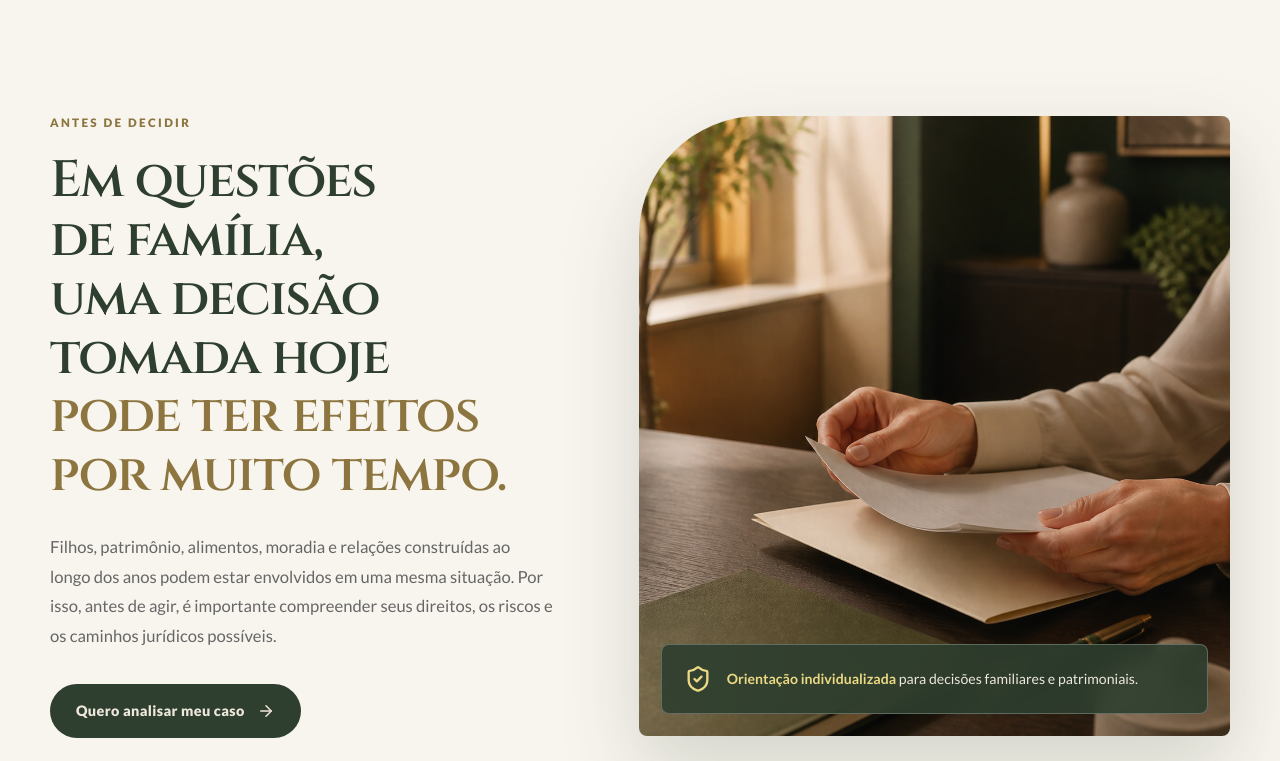
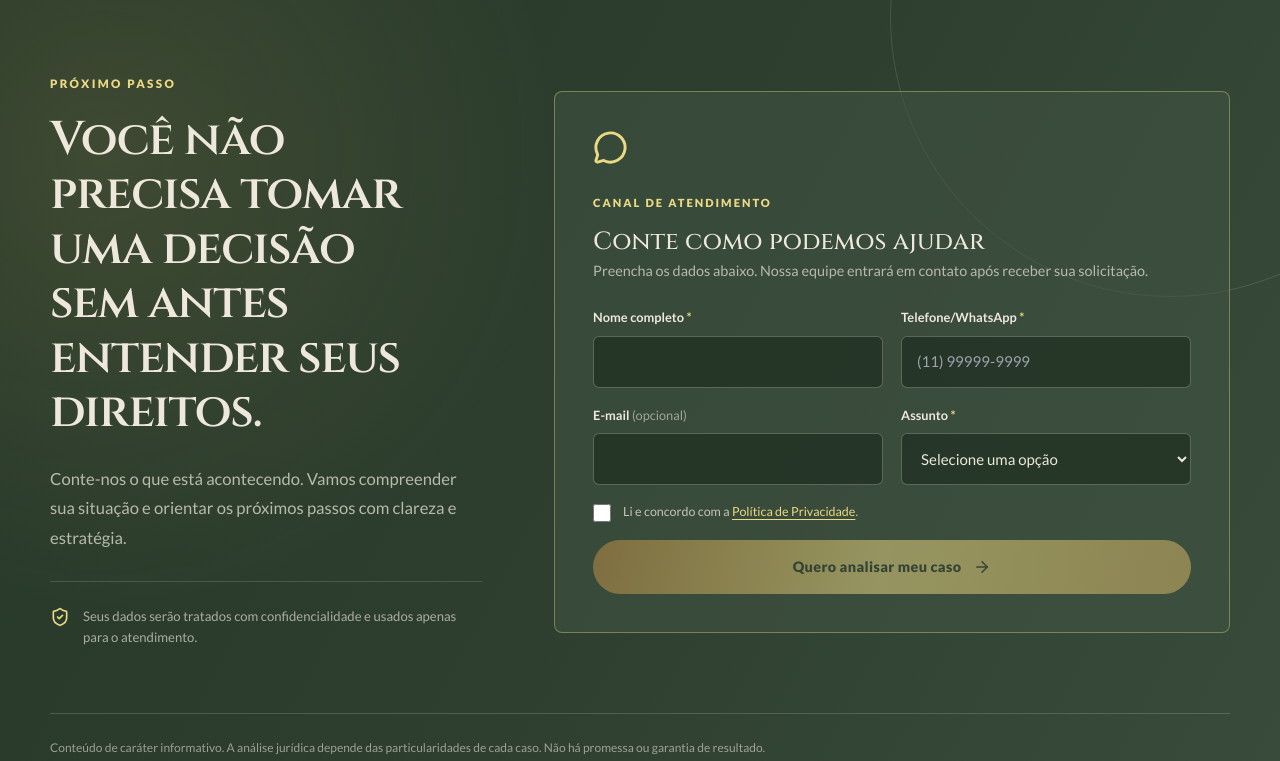
Before and after one commit to squadaguias-max/Pesseghini-Doniani-Advocacia-, a React (Vite) app: page / in a window 1280 px wide. Shown: the part 819-1580 px from the top of the page. Built offline with nearby package versions, Linux system fonts and the light colour scheme.

Commit message:
Move formulario para abaixo do hero

```diff
--- a/src/modules/home/pages/HomePage.jsx
+++ b/src/modules/home/pages/HomePage.jsx
@@ -54,6 +54,28 @@ export function HomePage() {
           </div>
           <p className="hero-note">Cada caso depende de análise individual.</p>
         </div>
+      </section>
+
+      <section className="hero-form-section" id="atendimento">
+        <div className="container hero-form-grid">
+          <div className="hero-form-intro">
+            <span className="eyebrow eyebrow-light">Próximo passo</span>
+            <h2>Você não precisa tomar uma decisão<br />sem antes entender seus direitos.</h2>
+            <p>Conte-nos o que está acontecendo. Vamos compreender sua situação e orientar os próximos passos com clareza e estratégia.</p>
+            <div className="hero-form-assurance">
+              <ShieldCheck aria-hidden="true" />
+              <span>Seus dados serão tratados com confidencialidade e usados apenas para o atendimento.</span>
+            </div>
+          </div>
+          <div className="contact-card">
+            <MessageCircle aria-hidden="true" />
+            <span>Canal de atendimento</span>
+            <h3>Conte como podemos ajudar</h3>
+            <p>Preencha os dados abaixo. Nossa equipe entrará em contato após receber sua solicitação.</p>
+            <ContactForm />
+          </div>
+        </div>
+        <div className="container legal-note">Conteúdo de caráter informativo. A análise jurídica depende das particularidades de cada caso. Não há promessa ou garantia de resultado.</div>
       </section>
 
       <section className="opening" id="escritorio">
@@ -165,23 +187,6 @@ export function HomePage() {
         </div>
       </section>
 
-      <section className="final-cta" id="atendimento">
-        <div className="container final-cta-grid">
-          <div>
-            <span className="eyebrow eyebrow-light">Próximo passo</span>
-            <h2>Você não precisa tomar uma decisão<br />sem antes entender seus direitos.</h2>
-            <p>Conte-nos o que está acontecendo. Vamos compreender sua situação e orientar os próximos passos com clareza e estratégia.</p>
-          </div>
-          <div className="contact-card">
-            <MessageCircle aria-hidden="true" />
-            <span>Canal de atendimento</span>
-            <h3>Conte como podemos ajudar</h3>
-            <p>Preencha os dados abaixo. Nossa equipe entrará em contato após receber sua solicitação.</p>
-            <ContactForm />
-          </div>
-        </div>
-        <div className="container legal-note">Conteúdo de caráter informativo. A análise jurídica depende das particularidades de cada caso. Não há promessa ou garantia de resultado.</div>
-      </section>
     </>
   );
 }
--- a/src/styles/index.css
+++ b/src/styles/index.css
@@ -312,7 +312,7 @@ h2 em {
 .section-heading h2,
 .care-grid h2,
 .faq-intro h2,
-.final-cta h2 {
+.hero-form-section h2 {
   margin: 0;
   font-family: var(--display);
   font-size: clamp(2.4rem, 4vw, 4rem);
@@ -686,27 +686,67 @@ h2 em {
   line-height: 1.7;
 }
 
-.final-cta {
-  padding: 112px 0 28px;
+.hero-form-section {
+  position: relative;
+  padding: 78px 0 28px;
   overflow: hidden;
-  background: var(--green-dark);
+  border-top: 1px solid rgba(235, 217, 131, 0.34);
+  background:
+    radial-gradient(circle at 8% 20%, rgba(216, 183, 102, 0.13), transparent 34%),
+    linear-gradient(118deg, #263829 0%, var(--green-dark) 52%, #394c3b 100%);
   color: var(--ivory);
 }
 
-.final-cta-grid {
+.hero-form-section::before {
+  content: "";
+  position: absolute;
+  top: -260px;
+  right: -170px;
+  width: 560px;
+  height: 560px;
+  border: 1px solid rgba(235, 217, 131, 0.15);
+  border-radius: 50%;
+  pointer-events: none;
+}
+
+.hero-form-grid {
+  position: relative;
+  z-index: 1;
   display: grid;
-  grid-template-columns: 1fr 0.82fr;
-  gap: 90px;
+  grid-template-columns: 0.78fr 1.22fr;
+  gap: 72px;
   align-items: center;
 }
 
-.final-cta h2 {
-  font-size: clamp(2.5rem, 4vw, 4.1rem);
+.hero-form-section h2 {
+  font-size: clamp(2.35rem, 3.7vw, 3.85rem);
 }
 
-.final-cta-grid > div:first-child > p {
+.hero-form-intro > p {
   max-width: 660px;
+  margin: 25px 0 0;
   color: rgba(238, 232, 220, 0.72);
+}
+
+.hero-form-assurance {
+  display: flex;
+  gap: 13px;
+  align-items: flex-start;
+  max-width: 520px;
+  margin-top: 28px;
+  padding-top: 24px;
+  border-top: 1px solid rgba(238, 232, 220, 0.16);
+  color: rgba(238, 232, 220, 0.66);
+  font-size: 0.82rem;
+  line-height: 1.6;
+}
+
+.hero-form-assurance svg {
+  width: 20px;
+  height: 20px;
+  flex: 0 0 auto;
+  margin-top: 1px;
+  color: var(--gold-light);
 }
 
 .contact-card {
@@ -747,8 +787,15 @@ h2 em {
 
 .contact-form {
   display: grid;
+  grid-template-columns: repeat(2, minmax(0, 1fr));
   gap: 18px;
   margin-top: 26px;
+}
+
+.contact-form .privacy-consent,
+.contact-form .contact-button,
+.contact-form .form-message {
+  grid-column: 1 / -1;
 }
 
 .form-field {
@@ -1120,7 +1167,7 @@ footer {
   .process-section,
   .care-section,
   .faq-section,
-  .final-cta {
+  .hero-form-section {
     padding-top: 88px;
     padding-bottom: 88px;
   }
@@ -1138,7 +1185,7 @@ footer {
   .section-heading,
   .care-grid,
   .faq-grid,
-  .final-cta-grid {
+  .hero-form-grid {
     grid-template-columns: 1fr;
     gap: 48px;
   }
@@ -1249,7 +1296,7 @@ footer {
     padding: 72px 0;
   }
 
-  .final-cta {
+  .hero-form-section {
     padding: 72px 0 24px;
   }
 
@@ -1258,7 +1305,7 @@ footer {
   .section-heading h2,
   .care-grid h2,
   .faq-intro h2,
-  .final-cta h2 {
+  .hero-form-section h2 {
     font-size: clamp(2rem, 9vw, 2.65rem);
   }
 
@@ -1322,6 +1369,16 @@ footer {
     padding: 28px;
   }
 
+  .contact-form {
+    grid-template-columns: 1fr;
+  }
+
+  .contact-form .privacy-consent,
+  .contact-form .contact-button,
+  .contact-form .form-message {
+    grid-column: auto;
+  }
+
   .privacy-page {
     padding: 112px 0 72px;
   }
```
